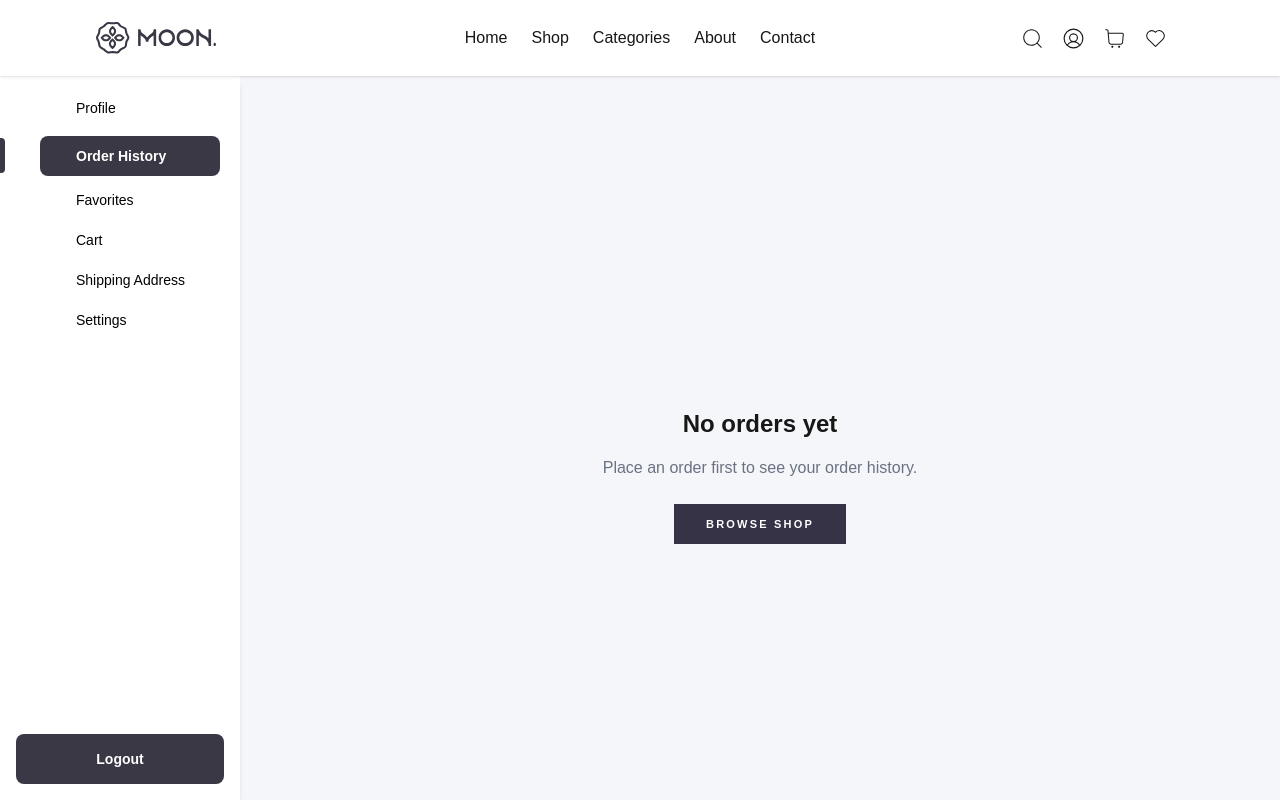
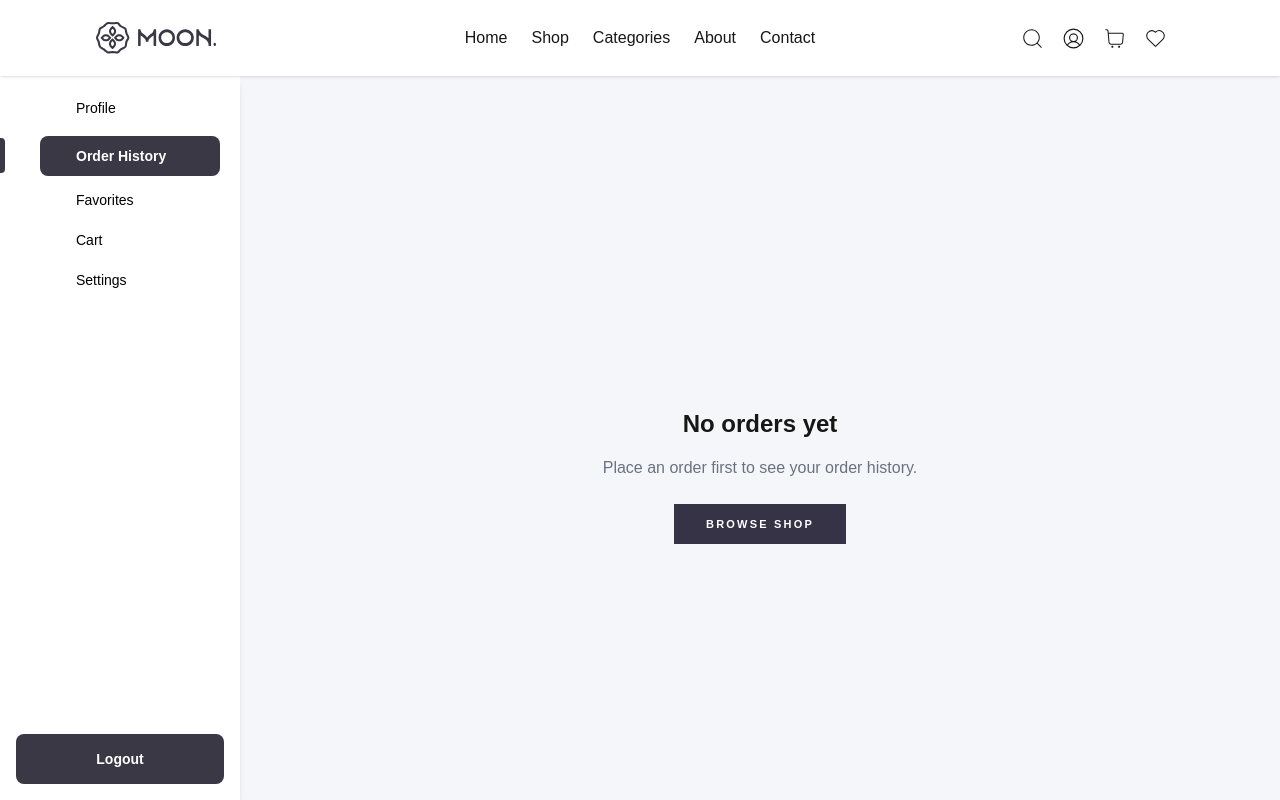
Before and after one commit to Astro24/Moon, a Next.js app: page /Profile/order-history in a window 1280 px wide. Shown: the top 800 px of the page. Built offline with nearby package versions, Linux system fonts and the light colour scheme.

Commit message:
refactor(profile): delete shipping page links - Delete Links and labels from NavBar and MobileNavBar

```diff
--- a/src/app/components/profile/NavBar.jsx
+++ b/src/app/components/profile/NavBar.jsx
@@ -11,7 +11,6 @@ export default function NavBar() {
     { href: "/Profile/order-history", label: "Order History" },
     { href: "/Profile/favorites", label: "Favorites" },
     { href: "/Profile/cart", label: "Cart" },
-    { href: "/Profile/shipping-address", label: "Shipping Address" },
     { href: "/Profile/settings", label: "Settings" },
   ];
 
```
